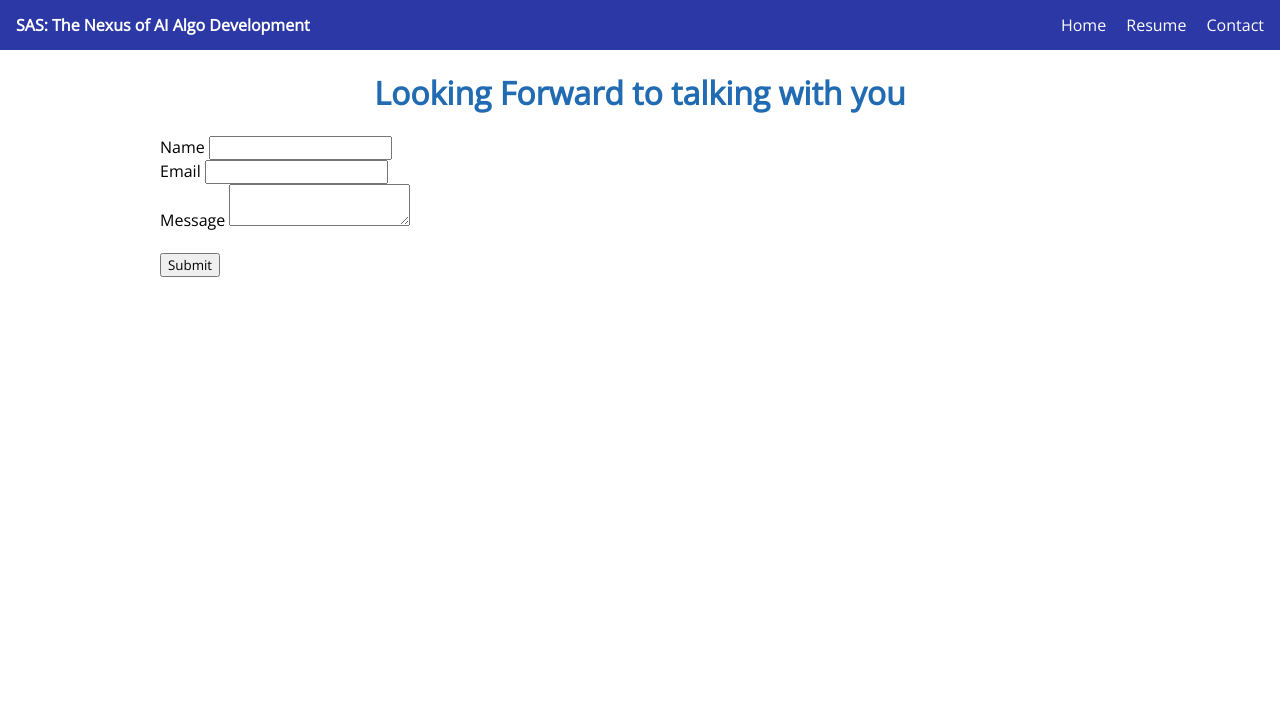
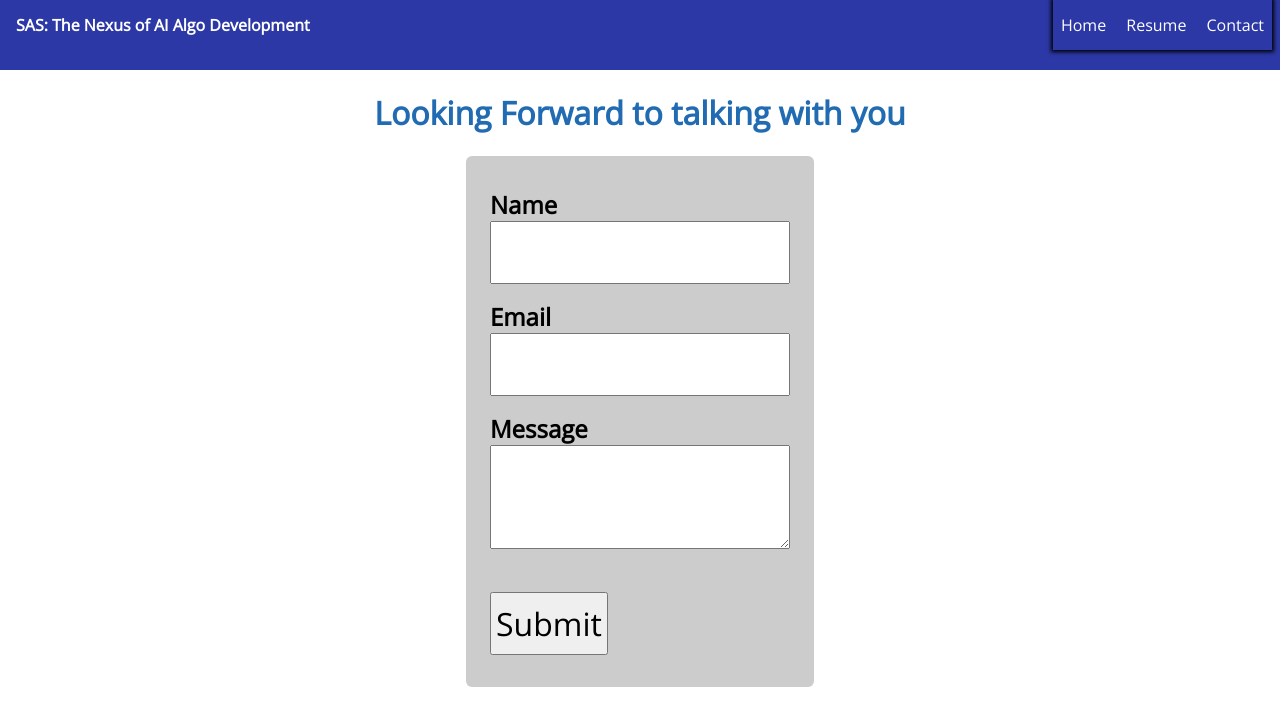
Before and after one commit to eej123/eej.github.io, a website: page contact.html in a window 1280 px wide. Drawn offline with nearby package versions, Linux system fonts and the light colour scheme.

Commit message:
sass dev v3

```diff
--- a/contact.html
+++ b/contact.html
@@ -39,14 +39,13 @@
 
             <h1>Looking Forward to talking with you</h1>
             <form class="contact-form" action="https://formspree.io/eeje152@gmail.com" method="POST">
-
                 <div>
                     <label for="name">Name</label>
                     <input id="name" type="text" name="name">
                 </div>
                 <div>
                     <label for="email">Email</label>
-                    <input id="email" type="text" name="_replyto">
+                    <input id="email" type="email" name="_replyto">
                 </div>
                 <div>
                     <label for="message">Message</label>
@@ -62,6 +61,12 @@
 
                 <input type="hidden" name="_next" value="//microtrain.github.io/thanks.html">
             </form>
+            <input type="text" name="_gotcha" style="display:none">
+            <input type="hidden" name="_next" value="//eej.github.io/thanks.html">
+        </form>
+        <script src="https://www.google.com/recaptcha/api.js?onload=onloadCallback&render=explicit"
+        async defer>
+        </script>
         </main>
         <script>
 
@@ -80,39 +85,3 @@
           </script>
           </body>
         </html>
-
-
-
-
-
-<!--    <div>
-        <input type="submit" value="Send">
-    </div> -->
-    <input type="text" name="_gotcha" style="display:none">
-    <input type="hidden" name="_next" value="//swasgrafx.github.io/thanks.html">
-</form>
-<script src="https://www.google.com/recaptcha/api.js?onload=onloadCallback&render=explicit"
-async defer>
-</script>
-</main>
-<!--<script>
-    var toggleMenu = document.getElementById('toggleMenu');
-    var nav = document.querySelector('nav');
-    toggleMenu.addEventListener(
-      'click',
-      function(){
-        if(nav.style.display=='block'){
-          nav.style.display='none';
-        }else{
-          nav.style.display='block';
-        }
-      }
-    );
-</script>
-  <script src="https://www.google.com/recaptcha/api.js?render=reCAPTCHA_site_key"></script>
-  <script>
-  grecaptcha.ready(function() {
-      grecaptcha.execute('reCAPTCHA_site_key', {action: 'homepage'}).then(function(token) {
-      });
-  });
-  </script> -->
--- a/src/scss/main.scss
+++ b/src/scss/main.scss
@@ -15,7 +15,7 @@ body {
   font-family: 'Open Sans', sans-serif; }
 
 header {
-  height: 50px;
+  height: 70px;
   background: #1f2ca1f0;
   color: #fff;
   padding: 0 .5rem 0 1rem; }
@@ -25,7 +25,9 @@ header .logo {
   font-weight: bold; }
 
 nav {
-  float: right; }
+  box-shadow: 0 0 4px 2px black;
+  float: right;
+   }
 
 nav ul {
   margin: 0;
@@ -66,14 +68,12 @@ main {
 
   nav {
     display: none; } }
-
 @media only screen and (max-width: 960px) {
-
   header {
     position: relative; }
 
   #toggleMenu {
-    display: block;
+    display: inline;
     float: right;
     line-height: 50px; }
 
@@ -93,7 +93,6 @@ main {
   nav ul li a:visited {
     display: block;
     border-bottom: 1px solid #777; } }
-
 *[class^=column-] {
   background: #fff;
   border: 1px solid #fff;
@@ -130,7 +129,6 @@ main {
   .grid-2 .column-2 {
     grid-column: 2;
     grid-row: 1; } }
-
 h1 {
   color: #206bb2;
   text-align: center; }
@@ -158,7 +156,41 @@ main {
 .links {
   text-align: center; }
 
-/*  sourceMappingURL=main.css.map */
+
+  .contact-form{
+    max-width: 300px;
+    float: center;
+    margin: 0 auto;
+    background: #ccc;
+    border-radius: 6px;
+    padding: 2rem 1.5rem;
+}
+
+.contact-form label{
+    display: block;
+    font-weight: bold;
+    font-size: 1.5rem;
+}
+
+.contact-form input[type="text"],
+.contact-form input[type="email"],
+.contact-form textarea{
+    font-size: 2rem;
+    padding: .5rem .25rem;
+    max-width: 100%;
+    margin-bottom: 1rem;
+    box-sizing: border-box;
+}
+
+.contact-form input[type="submit"]{
+    font-size: 2rem;
+    padding: .5rem .25rem;
+}
+
+@media only screen and (max-width: 420px)  {
+    .contact-form input[type="submit"]{
+        display: block;
+        width: 100%;
+    }
+  }
 /*# sourceMappingURL=main.css.map */
-
-/*# sourceMappingURL=main.css.map */
```
Also changed, not shown: dist/css/main.css, dist/css/main.min.css, 1 other file. Lines whose indentation alone changed are shown as unchanged.
